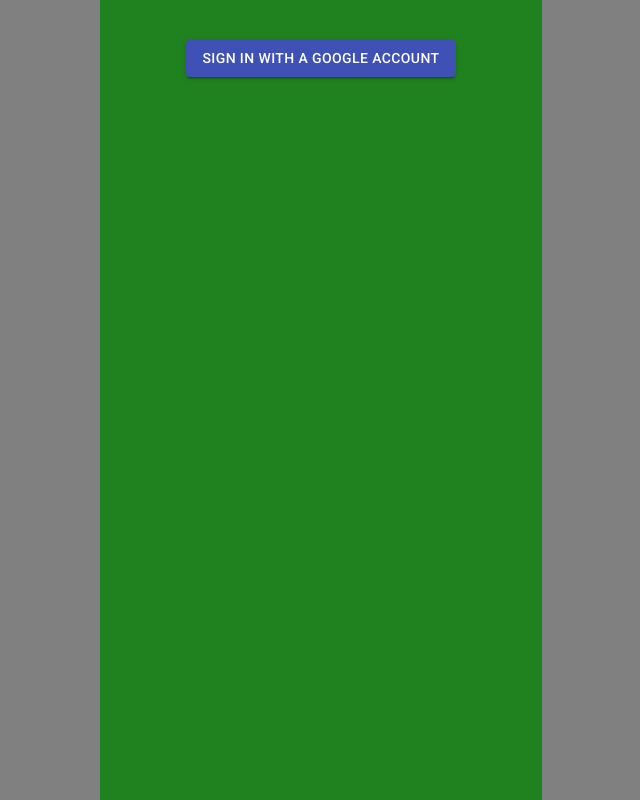
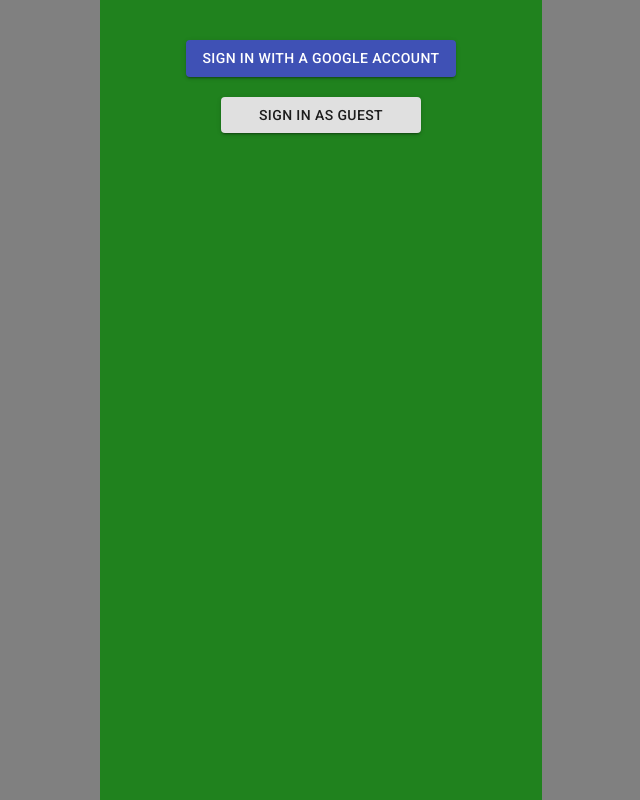
Before and after one commit to SagittariuX/quizapp, a React (Create React App) app: page / in a window 1280 px wide. Shown: the whole page, without its empty margins (319-959 px from the left). Built offline with nearby package versions, Linux system fonts and the light colour scheme; no server answers.

Commit message:
added anonymous user functionality

```diff
--- a/src/App.js
+++ b/src/App.js
@@ -12,7 +12,7 @@
 //My components
 import QuizPage from "./components/QuizPage";
 import QuizMaker from "./components/QuizMaker";
-import { SignIn, SignOut } from "./components/AuthButtons";
+import { SignIn, SignOut, AnonSignIn } from "./components/AuthButtons";
 
 //Firebase sdk
 import firebase from "firebase/app";
@@ -39,6 +39,7 @@
   const [user] = useAuthState(auth);
 
   return (
+    <Router>
       <Container
         maxWidth="sm"
         style={{
@@ -49,7 +50,7 @@
         }}
         className="App"
       >
-      <Router>
+        {user && <HomeButton />}
         <Box
           bgcolor="#20821e"
           py="30px"
@@ -57,8 +58,17 @@
         >
           <Switch>
             <Route exact path="/">
-              {!user && <SignIn auth={auth} />}
-              {user && <OptionsMenu user={user} />}
+              {!user && (
+                <>
+                  <SignIn auth={auth} />
+                  <AnonSignIn auth={auth} />
+                </>
+              )}
+              {user && (
+                <>
+                  <OptionsMenu user={user} />
+                </>
+              )}
             </Route>
             {/* Protected Routes */}
             {user ? (
@@ -79,12 +89,12 @@
             )}
           </Switch>
         </Box>
+      </Container>
     </Router>
-    </Container>
   );
 }
 
-function OptionsMenu({ user: { displayName } }) {
+function OptionsMenu({ user: { displayName, isAnonymous } }) {
   return (
     <>
       <h1>Hello {displayName}</h1>
@@ -98,6 +108,7 @@
           </Button>
         </Link>
       </Box>
+      {!isAnonymous && (
         <Box>
           <Link to="/create">
             <Button variant="contained" color="primary">
@@ -105,8 +116,23 @@
             </Button>
           </Link>
         </Box>
+      )}
     </>
   );
 }
 
+function HomeButton() {
+  return (
+    <Link to="/">
+      <Button
+        variant="contained"
+        color="primary"
+        style={{ position: "absolute", top: 20, left: 20 }}
+      >
+        Home
+      </Button>
+    </Link>
+  );
+}
+
 export default App;
--- a/src/components/AuthButtons.jsx
+++ b/src/components/AuthButtons.jsx
@@ -12,6 +12,19 @@
   return (
     <Button variant="contained" color="primary" onClick={signInWithGoogle}>
       Sign In With A Google Account
+    </Button>
+  );
+}
+
+function AnonSignIn({auth}){
+  const signInAnon = () => {
+    firebase.auth().signInAnonymously()
+    .then((res) => console.log('Welcome Guest'))
+    .catch((err) => console.log("error" , err))
+  }
+  return (
+    <Button variant="contained" onClick={signInAnon}>
+      Sign In As Guest
     </Button>
   );
 }
@@ -31,4 +44,4 @@
   );
 };
 
-export { SignIn, SignOut };
+export { SignIn, SignOut , AnonSignIn};
--- a/src/components/QuizPage.jsx
+++ b/src/components/QuizPage.jsx
@@ -5,7 +5,7 @@
 import "./css/QuizPage.css";
 import { Box, Button, ButtonGroup } from "@material-ui/core";
 
-const QuizPage = ({ user, auth, firestore }) => {
+const QuizPage = ({ firestore }) => {
   const questionRef = firestore.collection("Questions");
   const query = questionRef.limit(10);
 
@@ -27,15 +27,15 @@
           <div>It's Quiz Time</div>
           <div>Question #{count + 1}</div>
           <div>{questions[count].question}</div>
-          {questions[count].choices.map((c, i) => (
-            <Box key={i}>
+          {questions[count].choices.map((choice, index) => (
+            <Box key={index}>
               <Button
                 style={{ textTransform: "none" }}
                 variant="contained"
                 color="primary"
                 onClick={handleSelection}
               >
-                {c}
+                {choice}
               </Button>
             </Box>
           ))}
```
Lines whose indentation alone changed are shown as unchanged.
